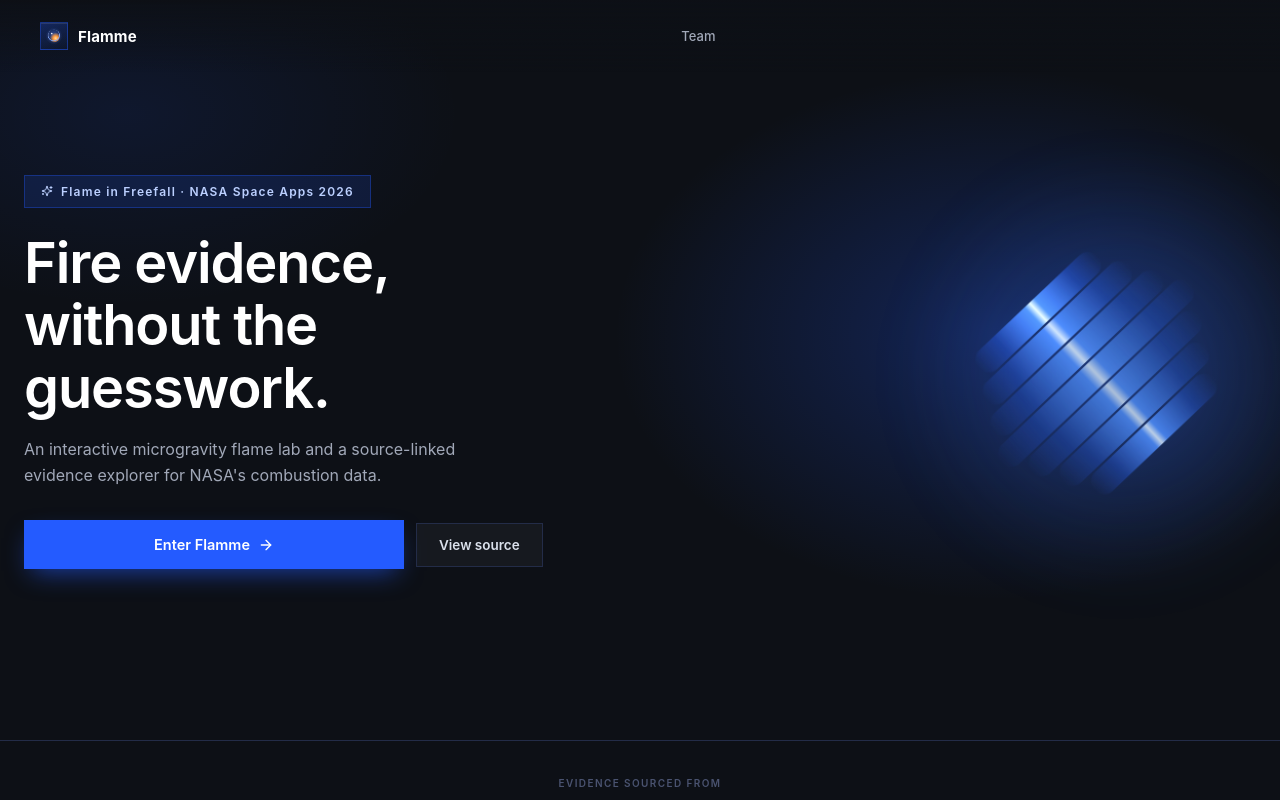
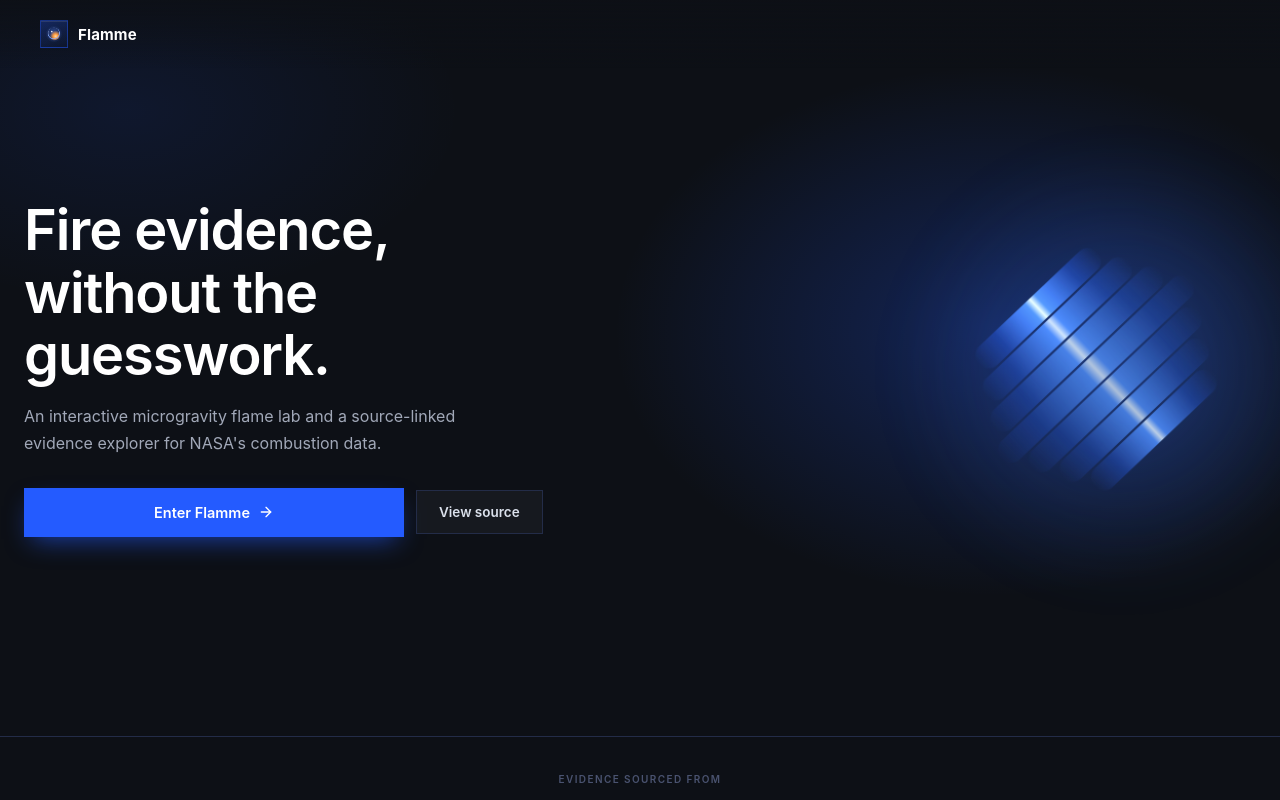
Before and after one commit to farhanlabibahan/flamme, a React (Vite) app: page / in a window 1280 px wide. Shown: the top 800 px of the page. Built offline with nearby package versions, Linux system fonts and the light colour scheme.

Commit message:
Landing: remove the eyebrow line and the nav Team link
Removed 'Flame in Freefall · NASA Space Apps 2026' from the hero and
the 'Team' link from the nav bar. Cleaned the now-dead .l-eyebrow and
.l-navlinks CSS + mobile media-query reference.

Verified: npm test (5/5), npm run build clean.

```diff
--- a/src/app.css
+++ b/src/app.css
@@ -299,9 +299,6 @@ mark.trace{background:none;color:inherit;transition:background .4s,color .4s;pad
 .l-nav{position:sticky;top:0;z-index:30;display:flex;align-items:center;gap:20px;padding:20px 40px;background:linear-gradient(180deg,rgba(13,16,22,.85),transparent)}
 .l-wordmark{display:flex;align-items:center;gap:10px;font:700 15px/1 var(--disp);letter-spacing:.01em;color:#fff}
 .l-wordmark .brand-flame{width:28px;height:28px;border-radius:0;border-color:rgba(36,91,255,.4);color:#8fb0ff;background:linear-gradient(160deg,rgba(36,91,255,.3),rgba(16,42,101,.15))}
-.l-navlinks{display:flex;align-items:center;gap:4px;margin:0 auto}
-.l-navlinks a{color:var(--d-text2);font:500 13px var(--disp);padding:8px 14px;border-radius:0;transition:color .2s,background .2s}
-.l-navlinks a:hover{color:#fff;background:rgba(255,255,255,.05)}
 
 /* 2 — hero: dark bg (no photo), headline + single wide CTA left, blade art right */
 .l-hero{position:relative;min-height:92vh;display:flex;align-items:center;padding:40px 24px;margin-top:-68px;overflow:hidden}
@@ -312,9 +309,8 @@ mark.trace{background:none;color:inherit;transition:background .4s,color .4s;pad
 @keyframes heroDrift{0%{background-position:30% 10%,0 0,0 0}100%{background-position:55% 30%,0 0,0 0}}
 .l-hero-inner{position:relative;z-index:1;display:flex;align-items:center;justify-content:space-between;gap:40px;max-width:1320px;width:100%;margin:0 auto;animation:heroRise .9s cubic-bezier(.2,.8,.2,1) both}
 @keyframes heroRise{from{opacity:0;transform:translateY(18px)}to{opacity:1;transform:translateY(0)}}
-.l-eyebrow{display:inline-flex;align-items:center;gap:8px;font:600 12px var(--disp);letter-spacing:.1em;color:#bcd0ff;background:rgba(36,91,255,.14);border:1px solid rgba(36,91,255,.35);padding:8px 16px;border-radius:0}
 .l-hero-text{flex:1;min-width:0;max-width:540px}
-.l-hero-text h1{font:600 clamp(36px,4.6vw,56px)/1.12 var(--disp);letter-spacing:-.02em;color:#fff;margin:24px 0 16px}
+.l-hero-text h1{font:600 clamp(36px,4.6vw,56px)/1.12 var(--disp);letter-spacing:-.02em;color:#fff;margin:0 0 16px}
 .l-hero-text>p{font:400 16px/1.65 var(--sans);color:var(--d-text2);max-width:460px;margin:0 0 32px}
 .l-cta-row{display:flex;gap:12px;align-items:center;flex-wrap:wrap}
 .l-btn-primary{display:inline-flex;align-items:center;gap:8px;background:var(--d-blue);color:#fff;font:600 13.5px var(--disp);padding:13px 22px;border-radius:0;box-shadow:0 10px 26px -8px rgba(36,91,255,.65);transition:filter .2s,transform .15s}
@@ -371,7 +367,6 @@ mark.trace{background:none;color:inherit;transition:background .4s,color .4s;pad
 .landing-foot{position:relative;z-index:1;text-align:center;padding:22px;border-top:1px solid var(--d-border);font:500 10.5px var(--mono);letter-spacing:.08em;color:#5c6577}
 
 @media(max-width:900px){
-  .l-navlinks{display:none}
   .l-nav{padding:16px 20px}
   .l-hero{min-height:auto;padding:100px 20px 60px}
   .l-hero-inner{flex-direction:column;text-align:center}
--- a/src/main.jsx
+++ b/src/main.jsx
@@ -49,9 +49,6 @@ function Landing({onEnter}){
     {/* SECTION 1 — nav (no CTA here — the one wide Enter Flamme button lives in the hero) */}
     <nav className="l-nav">
       <span className="l-wordmark"><span className="brand-flame"><MicroFlame/></span>Flamme</span>
-      <div className="l-navlinks">
-        <a href="#cta" onClick={scrollTo('cta')}>Team</a>
-      </div>
     </nav>
 
     {/* SECTION 2 — hero: dark bg, headline left (with the single wide Enter Flamme CTA), animated blue blade art right */}
@@ -59,7 +56,6 @@ function Landing({onEnter}){
       <div className="l-hero-overlay"/>
       <div className="l-hero-inner">
         <div className="l-hero-text">
-          <small className="l-eyebrow"><Sparkles size={12}/> Flame in Freefall · NASA Space Apps 2026</small>
           <h1>Fire evidence,<br/>without the guesswork.</h1>
           <p>An interactive microgravity flame lab and a source-linked evidence explorer for NASA's combustion data.</p>
           <div className="l-cta-row">
```
